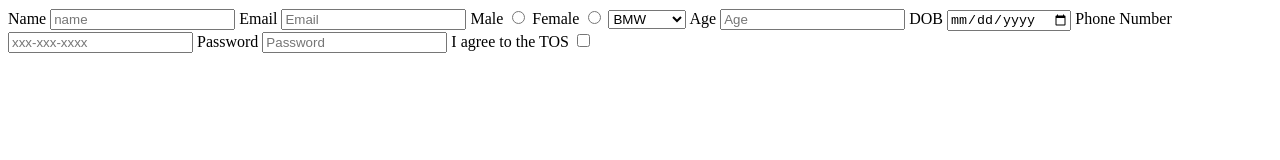
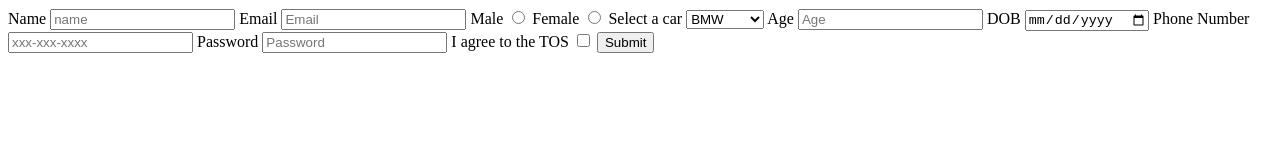
Before and after one commit to acciojob/signup-form-car-843315, a website: page main.html in a window 1280 px wide. Drawn offline with Linux system fonts and the light colour scheme.

Commit message:
created a submission

```diff
--- a/main.html
+++ b/main.html
@@ -21,6 +21,7 @@
 		<label for="gender_f">Female</label>
 		<input type="radio" id="gender_f" required>
 
+		<label for="cars">Select a car</label>
 		<select placeholder="--Please choose an option--" id="cars" required>
 			<option>BMW</option>
 			<option>Mahindra</option>
@@ -41,6 +42,8 @@
 
 		<label for="tos">I agree to the TOS</label>
 		<input type="Checkbox" id="tos" required>
+
+		<button type="submit">Submit</button>
 	</form>
 
 
```
